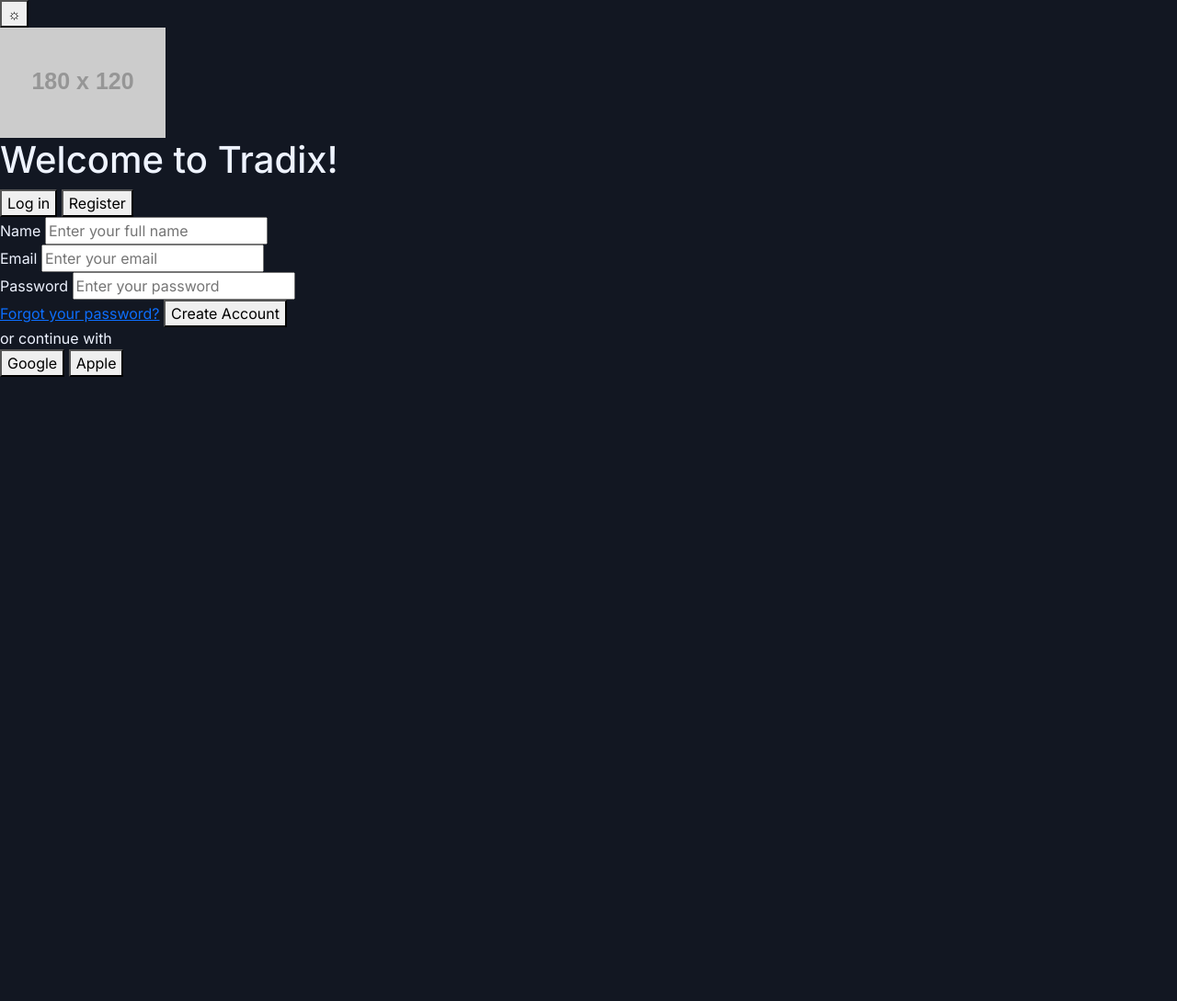
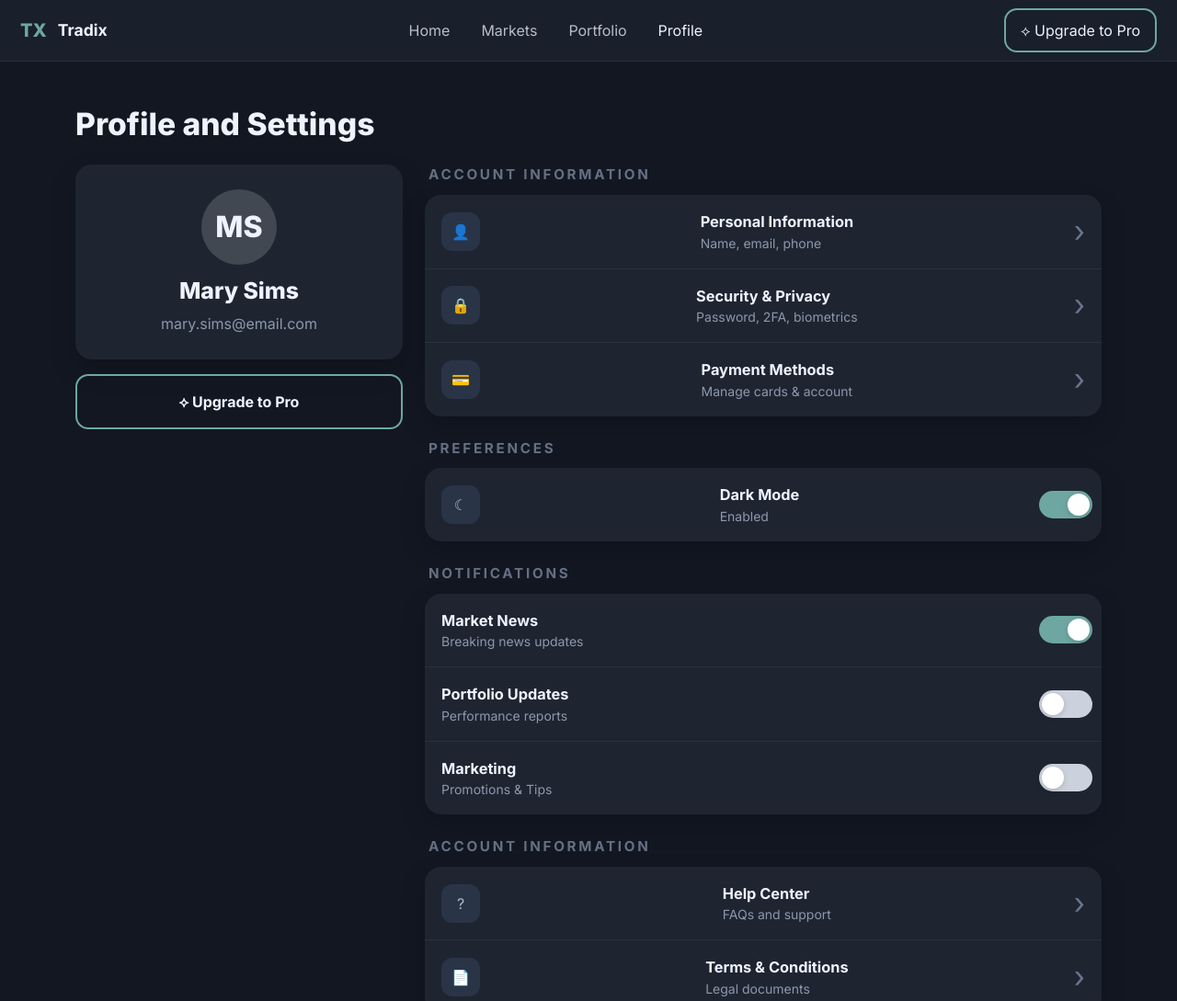
Before and after one commit to grishkosofi/frontend, a plain HTML site: page auth.html in a window 1280 px wide. Shown: the top 1089 px of the page at 92% size. Before the commit the page ends 800 px from the top, so only its background shows below. Drawn offline with nearby package versions, Linux system fonts and the light colour scheme; placeholder pictures from the web are drawn by us.

Commit message:
Add profile and settings page plus personal information editor

```diff
--- a/auth.html
+++ b/auth.html
@@ -3,57 +3,96 @@
   <head>
     <meta charset="UTF-8" />
     <meta name="viewport" content="width=device-width, initial-scale=1.0" />
-    <title>StockPulse | Auth</title>
+    <title>StockPulse | Profile</title>
     <link rel="preconnect" href="https://fonts.googleapis.com" />
     <link rel="preconnect" href="https://fonts.gstatic.com" crossorigin />
     <link href="https://fonts.googleapis.com/css2?family=Inter:wght@400;500;600;700;800&display=swap" rel="stylesheet" />
     <link href="https://cdn.jsdelivr.net/npm/bootstrap@5.3.3/dist/css/bootstrap.min.css" rel="stylesheet" />
     <link rel="stylesheet" href="style.css" />
   </head>
-  <body class="auth-body theme-dark">
-    <button class="theme-toggle" id="themeToggle" aria-label="Toggle theme">☼</button>
+  <body class="app-theme theme-dark">
+    <nav class="topbar">
+      <div class="topbar-inner container-fluid">
+        <a class="brand" href="index.html"><span class="brand-mark">TX</span><span class="brand-name">Tradix</span></a>
+        <div class="nav-links d-none d-lg-flex">
+          <a href="index.html">Home</a>
+          <a href="market.html">Markets</a>
+          <a href="portfolio.html">Portfolio</a>
+          <a class="active" href="auth.html">Profile</a>
+        </div>
+        <a class="pro-btn" href="pro.html">⟡ Upgrade to Pro</a>
+      </div>
+    </nav>
 
-    <main class="auth-shell">
-      <img class="auth-logo" src="https://dummyimage.com/180x120/0f172a/6ee7f9.png&text=TX" alt="Tradix logo" />
+    <main class="container py-5 profile-page">
+      <h1 class="page-title mb-4">Profile and Settings</h1>
 
-      <section class="auth-card">
-        <h1 class="auth-title">Welcome to <span>Tradix</span>!</h1>
-
-        <div class="auth-tabs" role="tablist" aria-label="Authentication mode">
-          <button class="auth-tab" id="loginTab" data-mode="login">Log in</button>
-          <button class="auth-tab active" id="registerTab" data-mode="register">Register</button>
+      <section class="row g-4">
+        <div class="col-lg-4">
+          <div class="profile-card card-surface p-4 text-center mb-3">
+            <div class="profile-avatar">MS</div>
+            <h2 class="profile-name">Mary Sims</h2>
+            <p class="text-soft mb-0">mary.sims@email.com</p>
+          </div>
+          <a class="pro-outline-btn" href="pro.html">⟡ Upgrade to Pro</a>
         </div>
 
-        <form id="authForm" class="auth-form">
-          <div class="field-group d-none" id="nameGroup">
-            <label for="nameInput">Name</label>
-            <input id="nameInput" type="text" placeholder="Enter your full name" />
+        <div class="col-lg-8">
+          <div class="settings-group">
+            <div class="settings-label">Account Information</div>
+            <div class="card-surface settings-list">
+              <div class="setting-row"><div class="setting-icon">👤</div><div><div class="setting-title">Personal Information</div><div class="text-soft small">Name, email, phone</div></div><div class="chevron">›</div></div>
+              <div class="setting-row"><div class="setting-icon">🔒</div><div><div class="setting-title">Security & Privacy</div><div class="text-soft small">Password, 2FA, biometrics</div></div><div class="chevron">›</div></div>
+              <div class="setting-row"><div class="setting-icon">💳</div><div><div class="setting-title">Payment Methods</div><div class="text-soft small">Manage cards & account</div></div><div class="chevron">›</div></div>
+            </div>
           </div>
 
-          <div class="field-group">
-            <label for="emailInput">Email</label>
-            <input id="emailInput" type="email" placeholder="Enter your email" />
+          <div class="settings-group mt-4">
+            <div class="settings-label">Preferences</div>
+            <div class="card-surface settings-list">
+              <div class="setting-row toggle-row"><div class="setting-icon">☾</div><div><div class="setting-title">Dark Mode</div><div class="text-soft small">Enabled</div></div><label class="switch"><input type="checkbox" checked /><span></span></label></div>
+            </div>
           </div>
 
-          <div class="field-group">
-            <label for="passwordInput">Password</label>
-            <input id="passwordInput" type="password" placeholder="Enter your password" />
+          <div class="settings-group mt-4">
+            <div class="settings-label">Notifications</div>
+            <div class="card-surface settings-list">
+              <div class="setting-row toggle-row"><div><div class="setting-title">Market News</div><div class="text-soft small">Breaking news updates</div></div><label class="switch"><input type="checkbox" checked /><span></span></label></div>
+              <div class="setting-row toggle-row"><div><div class="setting-title">Portfolio Updates</div><div class="text-soft small">Performance reports</div></div><label class="switch"><input type="checkbox" /><span></span></label></div>
+              <div class="setting-row toggle-row"><div><div class="setting-title">Marketing</div><div class="text-soft small">Promotions & Tips</div></div><label class="switch"><input type="checkbox" /><span></span></label></div>
+            </div>
           </div>
 
-          <a class="forgot-link" href="#">Forgot your password?</a>
+          <div class="settings-group mt-4">
+            <div class="settings-label">Account Information</div>
+            <div class="card-surface settings-list">
+              <div class="setting-row"><div class="setting-icon">?</div><div><div class="setting-title">Help Center</div><div class="text-soft small">FAQs and support</div></div><div class="chevron">›</div></div>
+              <div class="setting-row"><div class="setting-icon">📄</div><div><div class="setting-title">Terms & Conditions</div><div class="text-soft small">Legal documents</div></div><div class="chevron">›</div></div>
+            </div>
+          </div>
 
-          <button type="submit" class="primary-btn" id="submitBtn">Create Account</button>
+          <button class="delete-btn mt-4">🗑 Delete Account</button>
+        </div>
+      </section>
 
-          <div class="divider"><span>or continue with</span></div>
-
-          <div class="social-row">
-            <button type="button" class="social-btn">Google</button>
-            <button type="button" class="social-btn">Apple</button>
+      <section class="mt-5 profile-edit card-surface p-4 p-lg-4">
+        <div class="edit-header d-flex align-items-center gap-3 mb-4"><button class="back-btn">←</button><h2 class="section-title mb-0">Personal Information</h2></div>
+        <div class="edit-form-col">
+          <div class="edit-field card-surface-inner">
+            <label>Name</label>
+            <div class="input-wrap"><span class="mini-icon">👤</span><input value="Mary" placeholder="Enter your new last name" /></div>
           </div>
-        </form>
+          <div class="edit-field card-surface-inner">
+            <label>Phone</label>
+            <div class="input-wrap"><span class="mini-icon">📞</span><input value="+0000000000" /></div>
+          </div>
+          <div class="edit-field card-surface-inner">
+            <label>Email</label>
+            <div class="input-wrap"><span class="mini-icon">@</span><input value="********@email.com" /></div>
+          </div>
+          <button class="primary-save-btn">Save & Exit</button>
+        </div>
       </section>
     </main>
-
-    <script src="script.js"></script>
   </body>
 </html>
```
Also changed, not shown: style.css.
